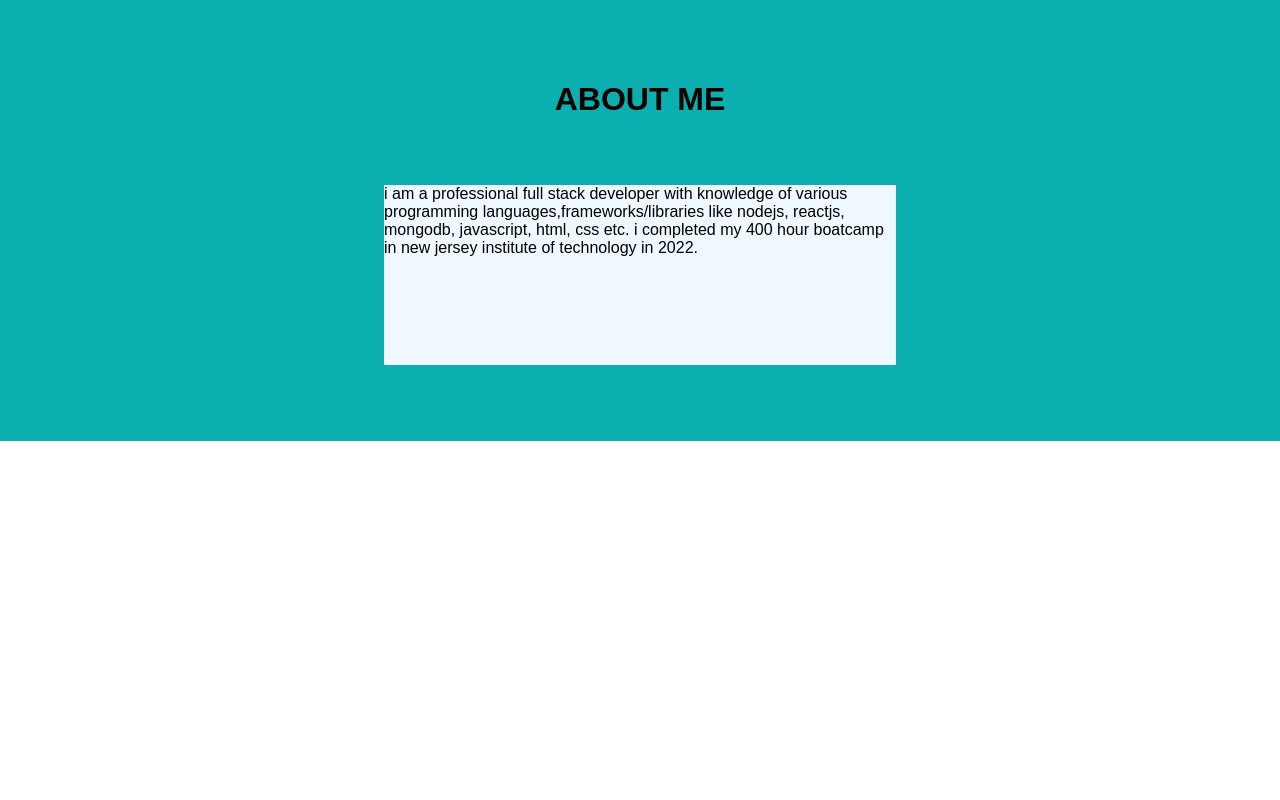
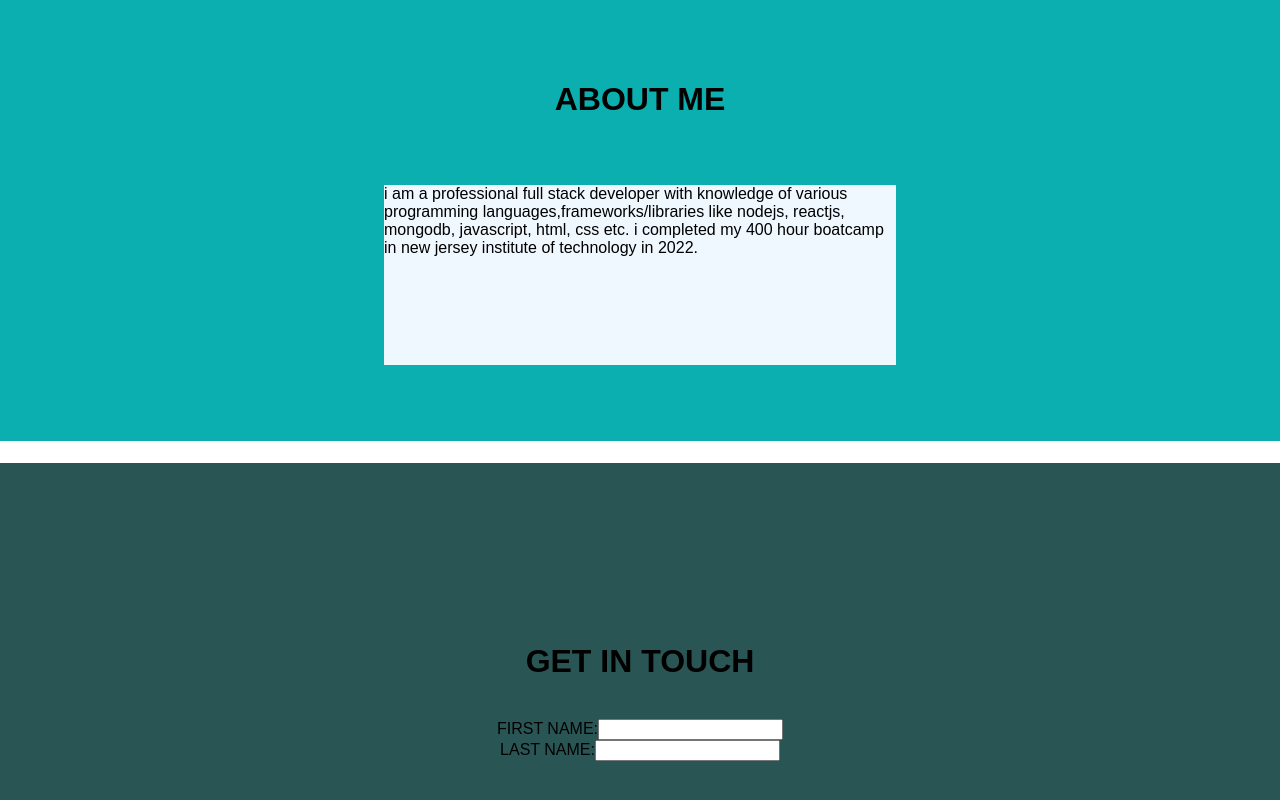
Before and after one commit to guuree19/Mileston3-NJIT, a React (Create React App) app in the folder frontend/: page / in a window 1280 px wide. Shown: the part 496-1296 px from the top of the page. Before the commit the page ends 959 px from the top, so only its background shows below. Built offline with nearby package versions, Linux system fonts and the light colour scheme.

Commit message:
working on contact page

```diff
--- a/frontend/src/Components/Contact.css
+++ b/frontend/src/Components/Contact.css
@@ -0,0 +1,12 @@
+.contact_p{
+    background-color: rgb(42, 85, 85);
+    height: 450px;
+    text-transform: uppercase;
+    text-align: center;
+    font: 1em sans-serif;
+}
+
+.contact_p h1 ,form{
+    position: relative;
+    top: 40%;
+}
--- a/frontend/src/Components/Contact.js
+++ b/frontend/src/Components/Contact.js
@@ -4,11 +4,18 @@ function Contact(){
     return(
         <div className="contact_p">
             <h1>
-
+                get in touch
             </h1>
-
+            <form>
+                <label for='fname'/><br/>
+                First name:
+                <input type='name'/>
+                <label for='fname'/><br/>
+                Last name:
+                <input type='lame'/><br/>
+                <label for='submit' vlue='submit'/>
+            </form>
         </div>
-
     )
 }
 
--- a/frontend/src/Components/Home.js
+++ b/frontend/src/Components/Home.js
@@ -3,7 +3,7 @@ import "./Home.css"
 function Home(){
     return(
         <div className="home_P">
-            <p>Hello, welecome <b>I'm Abdulaziz</b> just finised NJIT boatcamp.</p>
+            <p>Hello, welecome <b>I'm Abdulaziz,</b> just finised NJIT boatcamp.</p>
         </div>
 
     )
```
